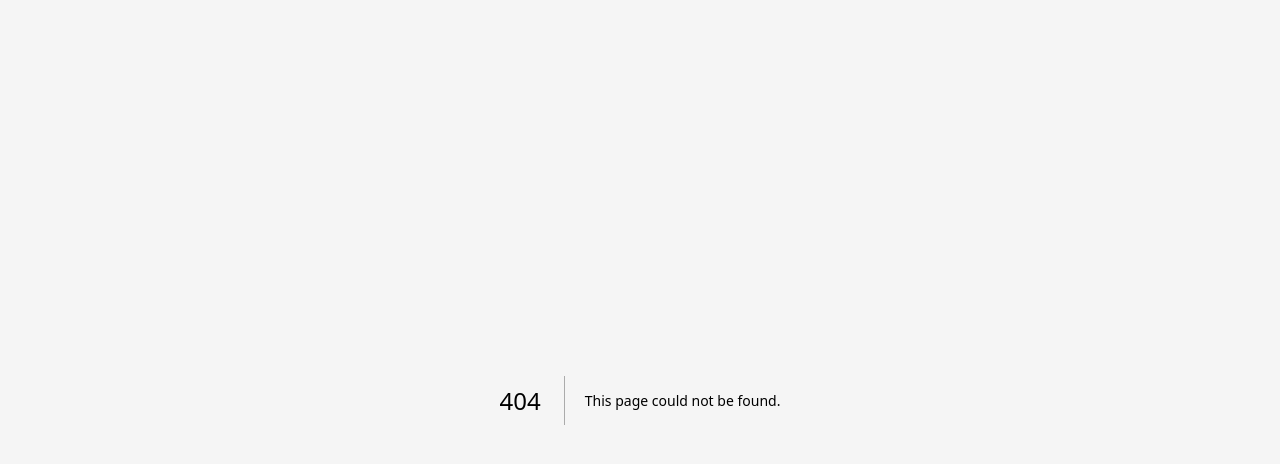
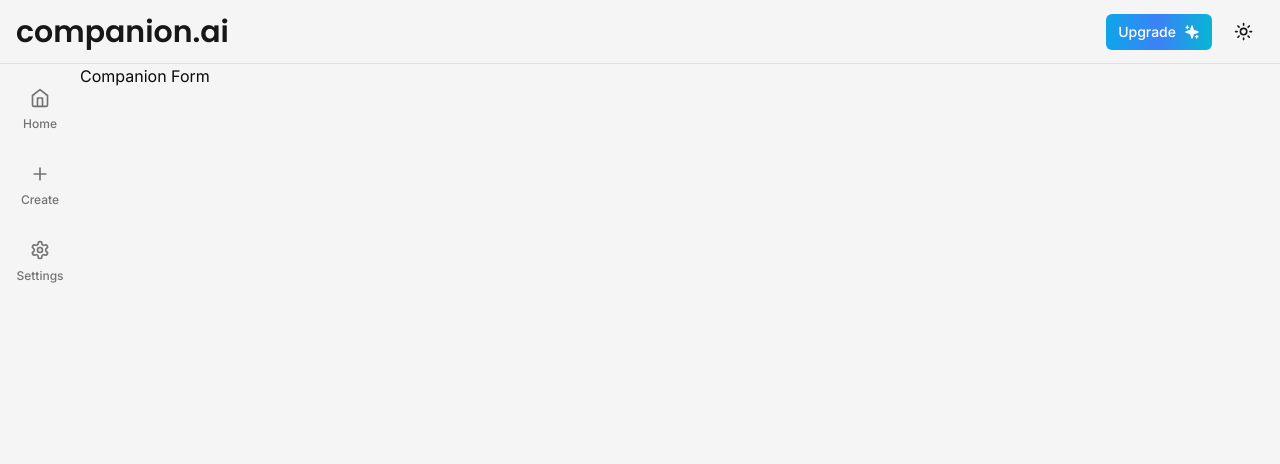
Before and after one commit to AaronMurillo01/ai-companion, a Next.js app: page /companion/1 in a window 1280 px wide. Before the commit this address had no page. Shown: the top 464 px of the page. Built offline with nearby package versions, Linux system fonts and the light colour scheme; no server answers; the database is empty.

Commit message:
Created companionId for user

```diff
--- /dev/null
+++ b/app/(root)/(routes)/companion/[companionId]/components/companion-form.tsx
@@ -0,0 +1,13 @@
+"use client";
+
+interface CompanionFormProps {
+
+}
+
+export const CompanionForm = () => {
+    return (
+        <div>
+            Companion Form
+        </div>
+    )
+}
--- /dev/null
+++ b/app/(root)/(routes)/companion/[companionId]/page.tsx
@@ -0,0 +1,32 @@
+import prismadb from "@/lib/prismadb";
+
+import { CompanionForm } from "./components/companion-form";
+
+interface CompanionIdPageProps {
+    params: {
+        companionId: string;
+    };
+};
+
+
+const CompanionIdPage = async ({
+    params
+}: CompanionIdPageProps) => {
+    //TODO: Check subscription
+
+    const companion = await prismadb.companion.findUnique({
+        where: {
+            id: params.companionId,
+        }
+    });
+
+    const categories = await prismadb.category.findMany();
+
+    return (
+        <CompanionForm
+        initialData={companion}
+        categories={categories}
+        />
+    );
+}
+ export default CompanionIdPage;
```
Also changed, not shown: 1 other file (tests, documents, lock files or other folders).
